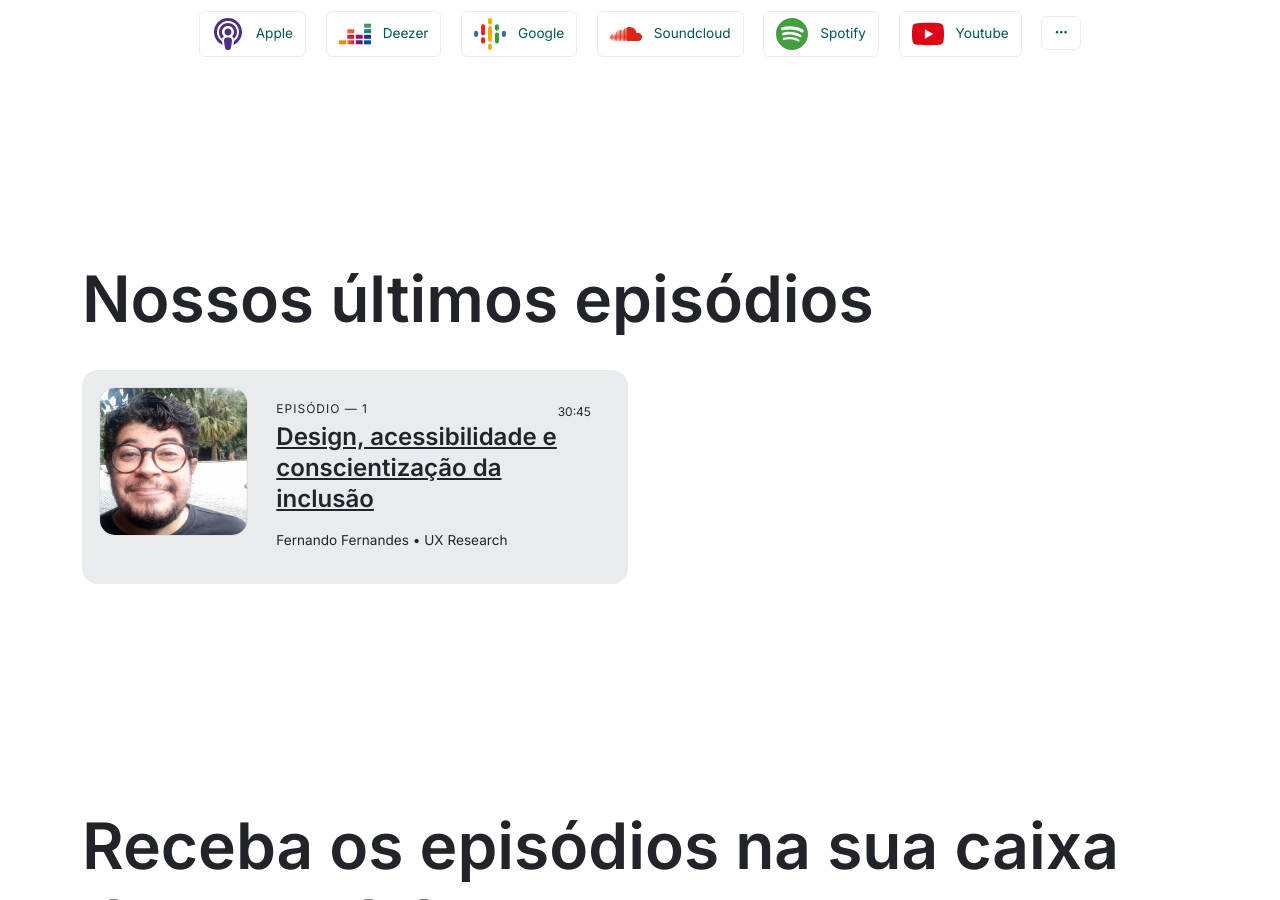
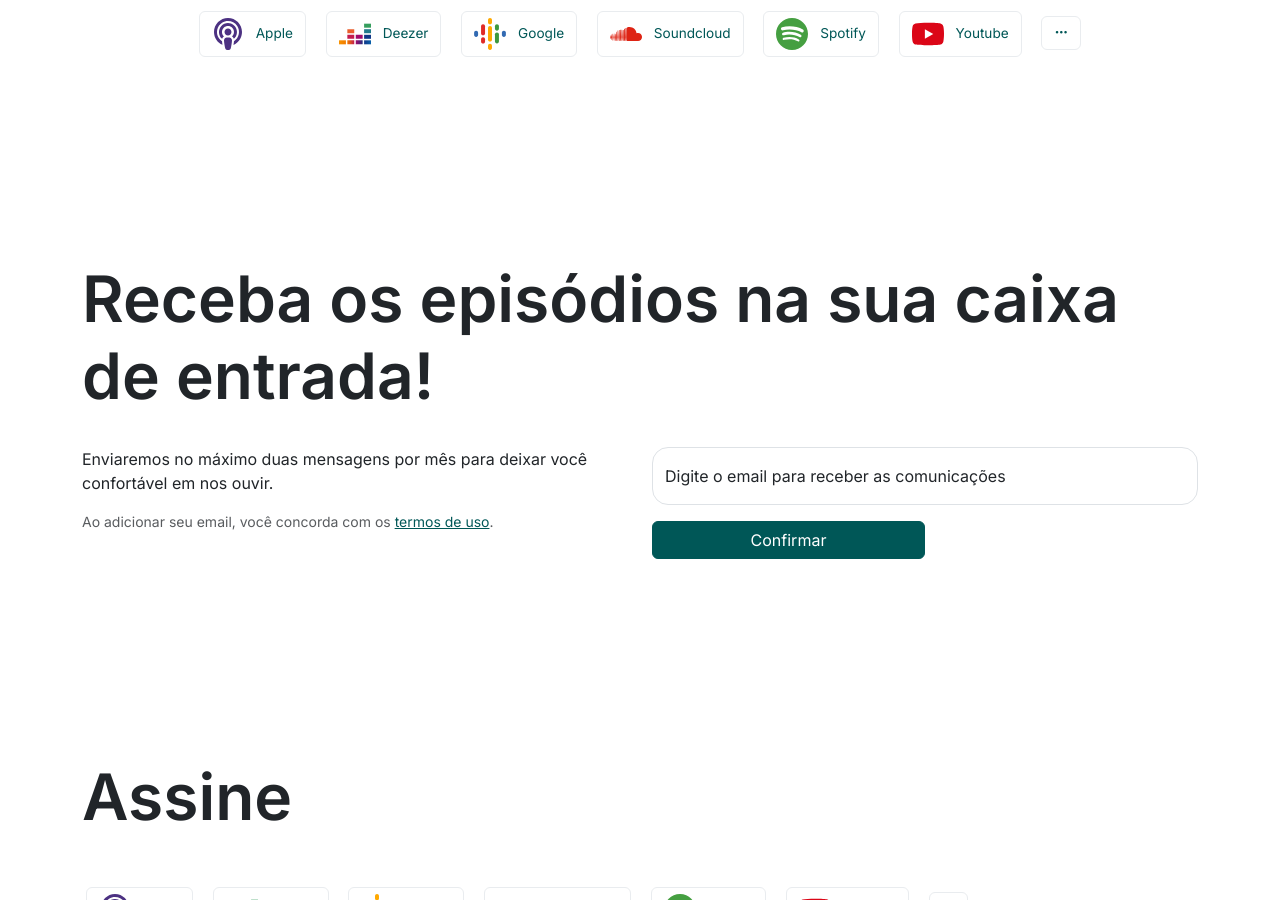
Before and after one commit to focoacessivel/focoacessivel.github.io, a Jekyll site: the page built from index.html, in a window 1280 px wide and 900 px high, scrolled down 1310 px. Built offline with Jekyll 4.4.1, drawn with Linux system fonts in a browser that asks for light colours; some of the changed text lies outside the part shown.

Commit message:
update index

```diff
--- a/index.html
+++ b/index.html
@@ -1,11 +1,11 @@
 ---
 layout: default
 image: 'img/banner.png'
-title: Podcast sobre acessibilidade, diversidade e inclusão na tecnologia
+title: Um podcast sobre acessibilidade, diversidade e inclusão na tecnologia
 ---
 
 <section>
-  <h2 class="py-5 px-3 banner">Acessibilidade, inclusão e diversidade na tecnologia..</h2>
+  <h2 class="py-5 px-3 banner">Acessibilidade, inclusão e diversidade na tecnologia.</h2>
   <h2 class="section-subtitle text-uppercase">Episódio recente</h2>
 
   {% for post in site.posts limit:1%}
@@ -28,6 +28,7 @@
 
 </section>
 
+<!--
 <section class="programs">
   <h2 class="section-title">Nossos últimos episódios</h2>
   <ul class="row">
@@ -38,7 +39,7 @@
 </section>
 
 
-<!-- {% include stats.html %}
+{% include stats.html %}
 
 {% include sponsors.html %}
 
```
